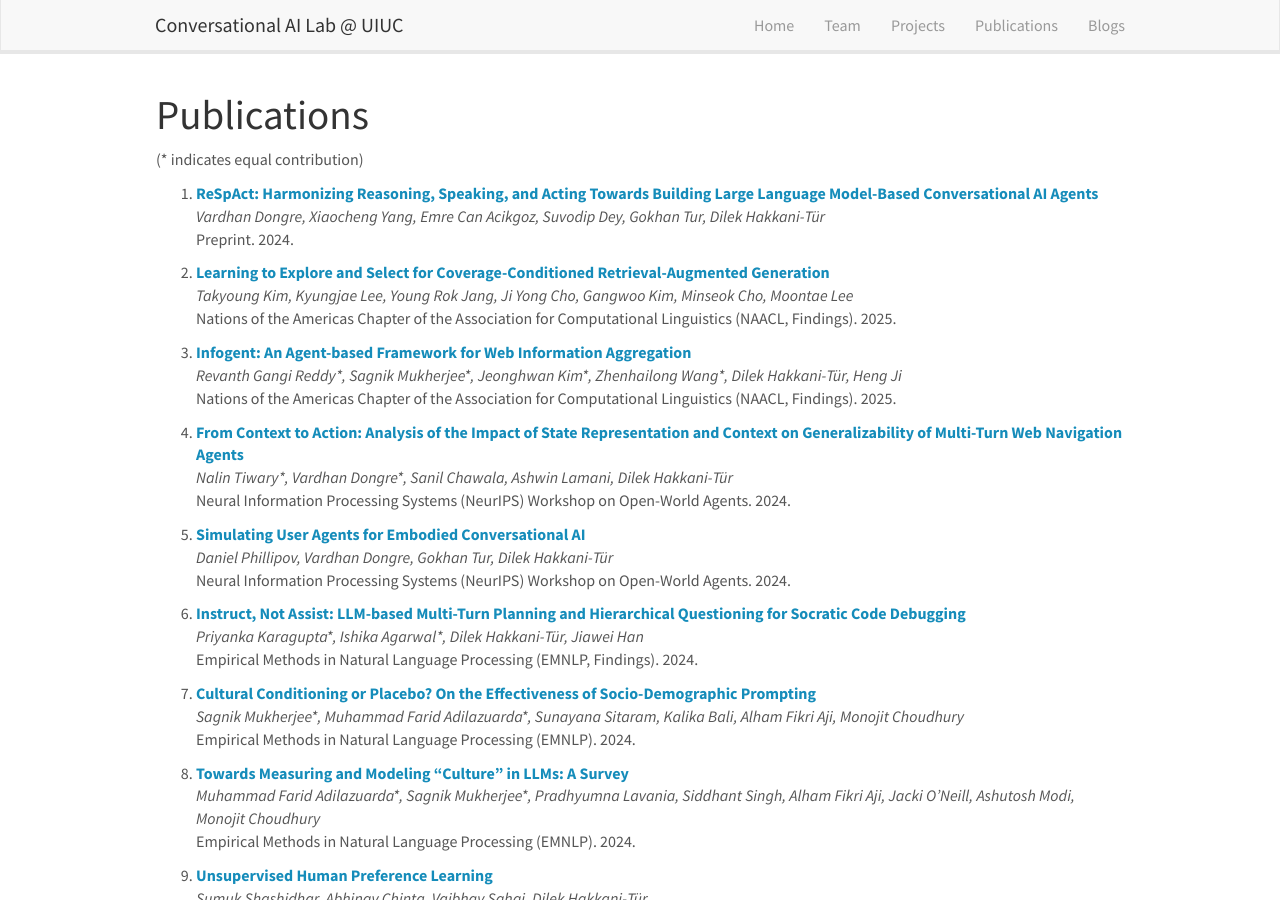
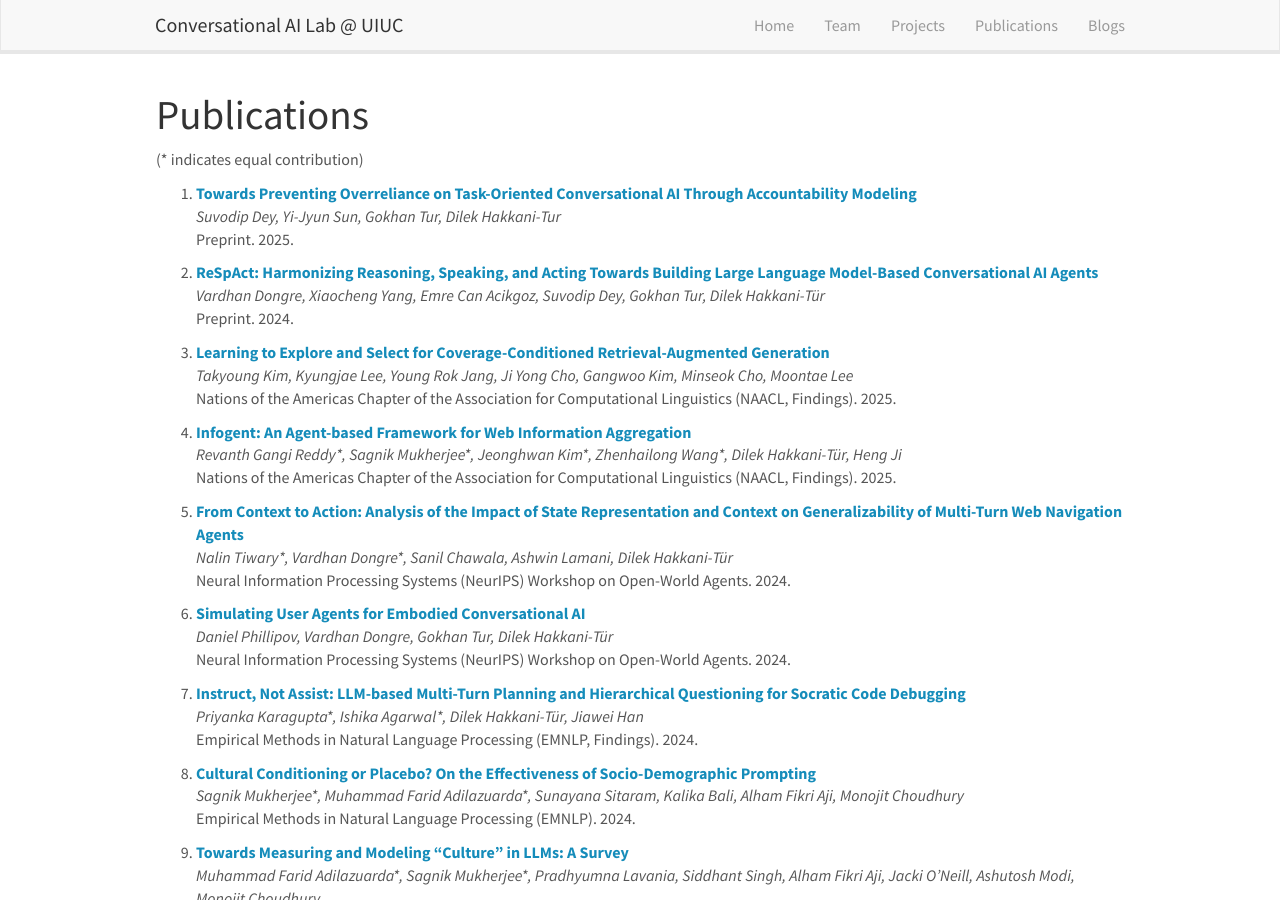
Before and after one commit to uiuc-conversational-ai-lab/uiuc-conversational-ai-lab.github.io, a Jekyll site: the page built from _pages/publications.md, in a window 1280 px wide and 900 px high. Built offline with Jekyll 4.4.1, drawn with Linux system fonts in a browser that asks for light colours; nearby versions of some CDN libraries.

Commit message:
pubs update

```diff
--- a/_data/publist.yml
+++ b/_data/publist.yml
@@ -1,3 +1,10 @@
+- title: "Towards Preventing Overreliance on Task-Oriented Conversational AI Through Accountability Modeling"
+  authors: Suvodip Dey, Yi-Jyun Sun, Gokhan Tur, Dilek Hakkani-Tur
+  link:
+    url: https://arxiv.org/abs/2501.10316
+    display: Preprint. 2025.
+  highlight: 1
+
 - title: "ReSpAct: Harmonizing Reasoning, Speaking, and Acting Towards Building Large Language Model-Based Conversational AI Agents"
   authors: Vardhan Dongre, Xiaocheng Yang, Emre Can Acikgoz, Suvodip Dey, Gokhan Tur, Dilek Hakkani-Tür
   link:
```
